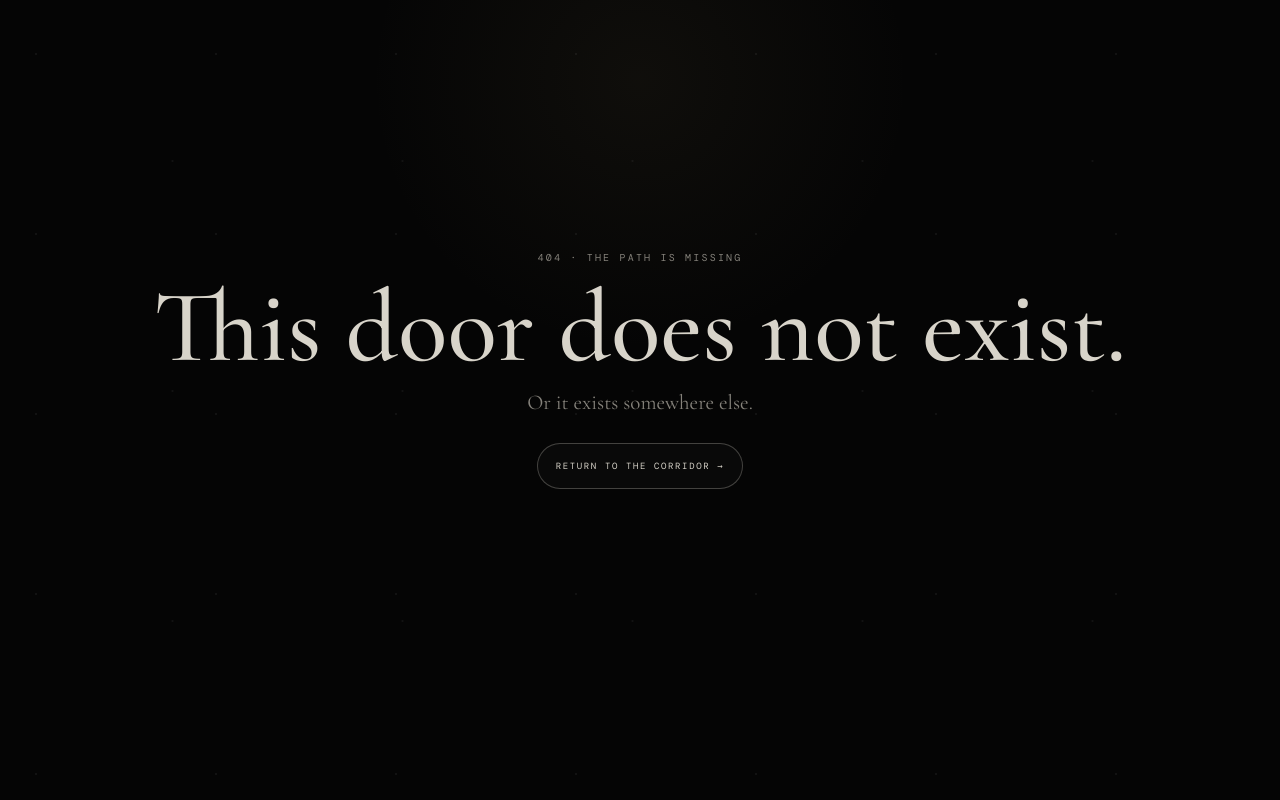
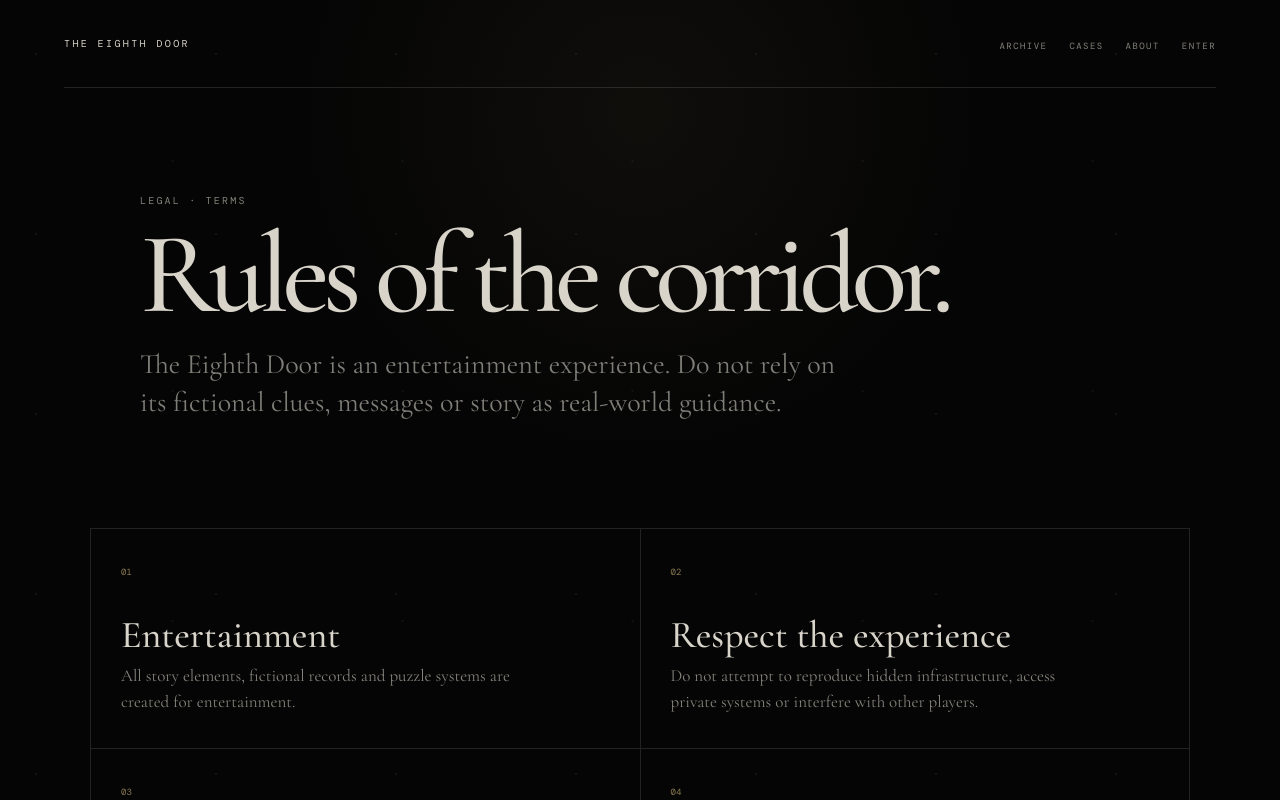
Before and after one commit to Shivamgarg581/the-eighth-door, a Next.js app: page /terms in a window 1280 px wide. Before the commit this address had no page. Shown: the top 800 px of the page. Built offline with nearby package versions, Linux system fonts and the light colour scheme; a web font is replaced by a local one.

Commit message:
feat: add app/terms/page.tsx

```diff
--- /dev/null
+++ b/app/terms/page.tsx
@@ -0,0 +1,24 @@
+import Link from "next/link";
+
+export default function TermsPage() {
+  return (
+    <main className="public-shell">
+      <nav className="public-nav">
+        <Link href="/" className="brand">THE EIGHTH DOOR</Link>
+        <div><Link href="/archive">Archive</Link><Link href="/cases">Cases</Link><Link href="/about">About</Link><Link href="/">Enter</Link></div>
+      </nav>
+      <section className="public-hero compact">
+        <span className="micro-line">LEGAL · TERMS</span>
+        <h1>Rules of the corridor.</h1>
+        <p>The Eighth Door is an entertainment experience. Do not rely on its fictional clues, messages or story as real-world guidance.</p>
+      </section>
+      <section className="manifesto">
+        <div><span>01</span><h2>Entertainment</h2><p>All story elements, fictional records and puzzle systems are created for entertainment.</p></div>
+        <div><span>02</span><h2>Respect the experience</h2><p>Do not attempt to reproduce hidden infrastructure, access private systems or interfere with other players.</p></div>
+        <div><span>03</span><h2>Availability</h2><p>The project may change, expand, pause or remove experimental features as it evolves.</p></div>
+        <div><span>04</span><h2>Payments</h2><p>Any future paid features will clearly identify price, scope and what is unlocked before purchase.</p></div>
+      </section>
+      <footer className="public-footer"><Link href="/">Back to the corridor →</Link></footer>
+    </main>
+  );
+}
```
